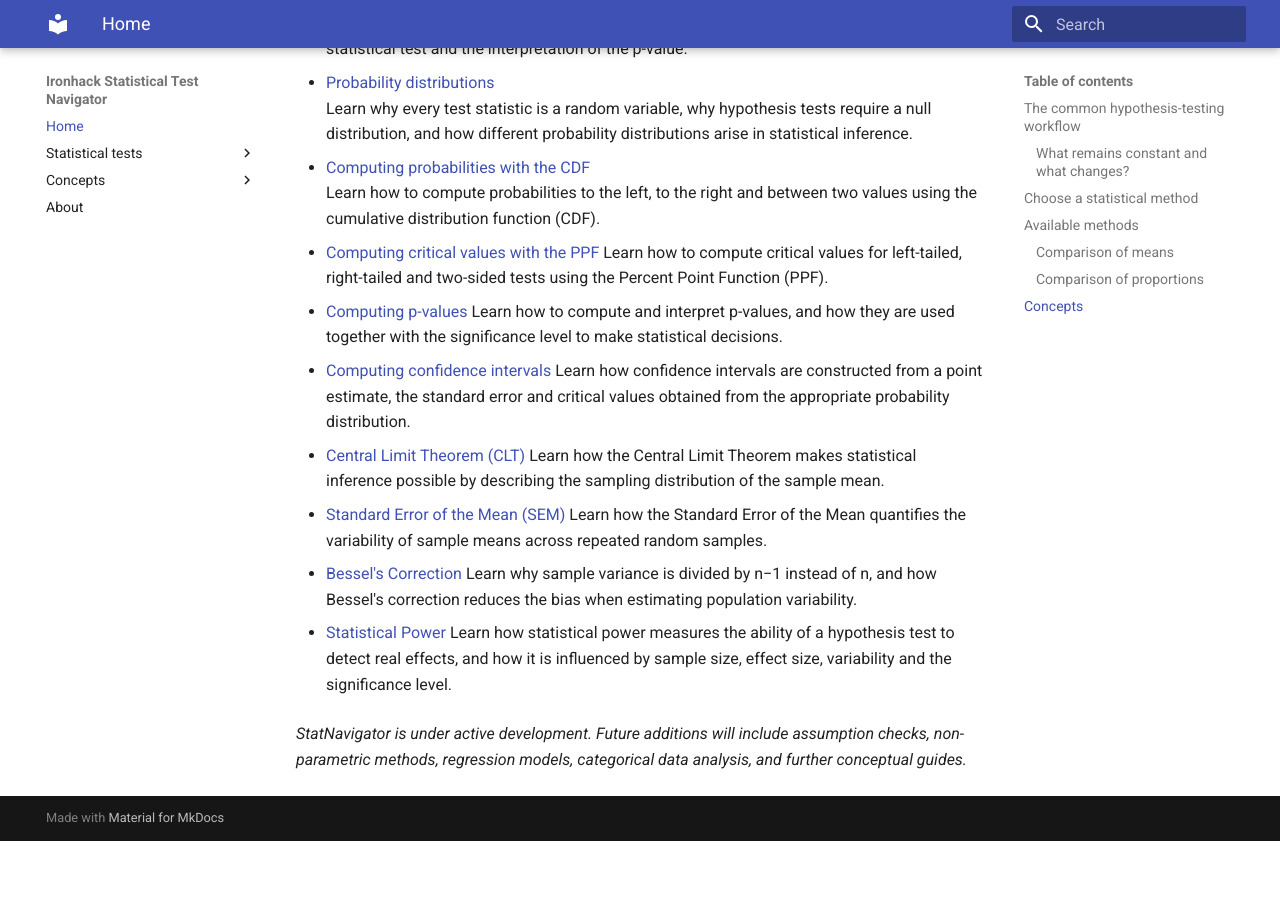
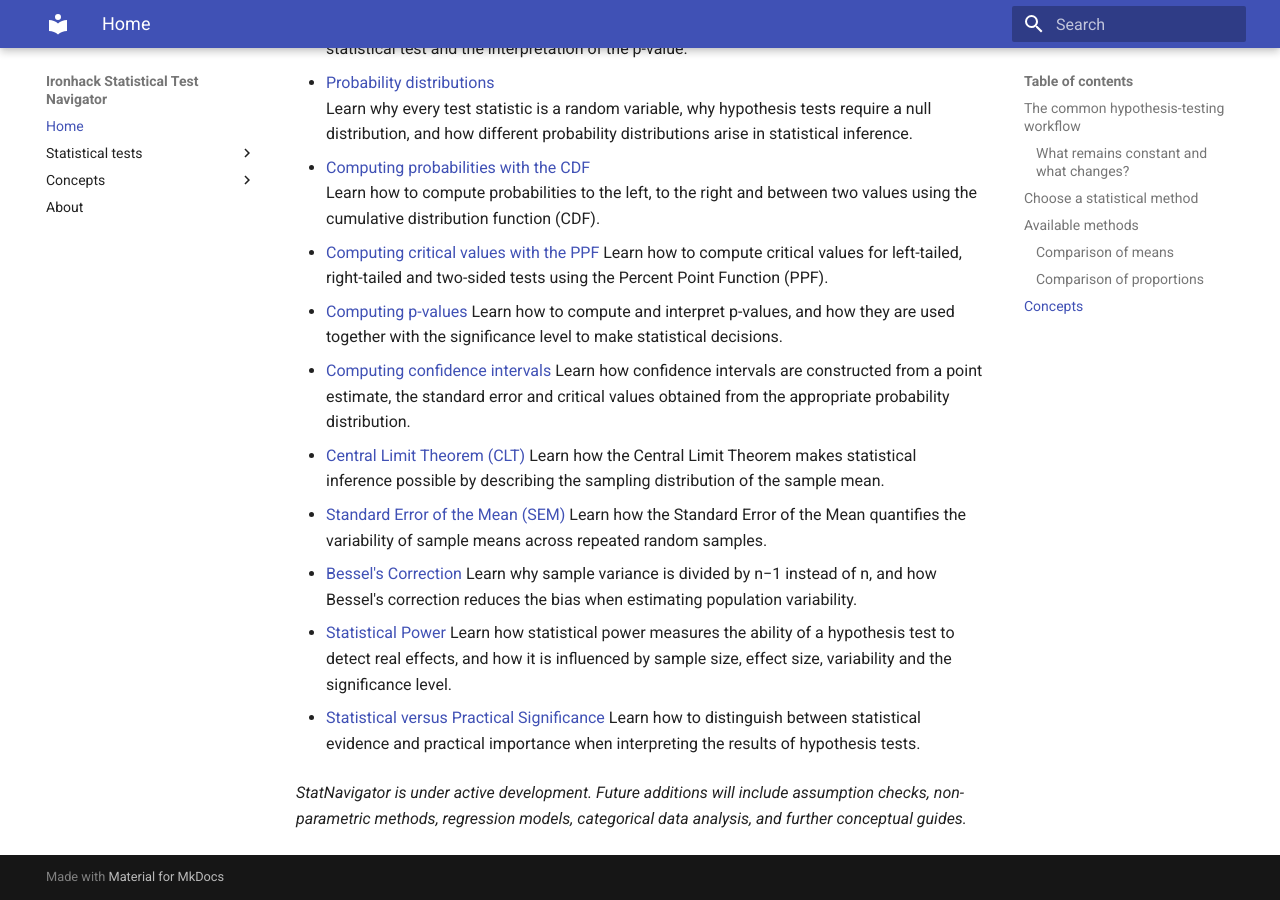
Before and after one commit to ironhack-edu/StatNavigator, an MkDocs documentation site: the page built from docs/index.md, in a window 1280 px wide and 900 px high, scrolled down 3498 px. Built offline with MkDocs 1.6.1 and Material for MkDocs 9.7.7, drawn with Linux system fonts in a browser that asks for light colours; before the commit the page ends 4339 px from its top, so only the background shows below that.

Commit message:
Added missing entries in index.md and mkdocs.yml

```diff
--- a/docs/index.md
+++ b/docs/index.md
@@ -175,6 +175,9 @@ ideas are understood.
   Learn how statistical power measures the ability of a hypothesis test to detect real effects,
   and how it is influenced by sample size, effect size, variability and the significance level.
 
+- [Statistical versus Practical Significance](concepts/statistical-versus-practical-significance.md)
+  Learn how to distinguish between statistical evidence and practical importance when interpreting the results of hypothesis tests.
+
 *StatNavigator is under active development. Future additions will include
 assumption checks, non-parametric methods, regression models, categorical
 data analysis, and further conceptual guides.*
--- a/mkdocs.yml
+++ b/mkdocs.yml
@@ -48,5 +48,6 @@ nav:
       - Standard Error of the Mean: concepts/standard-error-of-the-mean.md
       - Bessel's correction: concepts/bessel-correction.md
       - Statistical Power: concepts/statistical-power.md
+      - Statistical versus Practical Significance: concepts/statistical-versus-practical-significance.md
 
   - About: about.md
```
